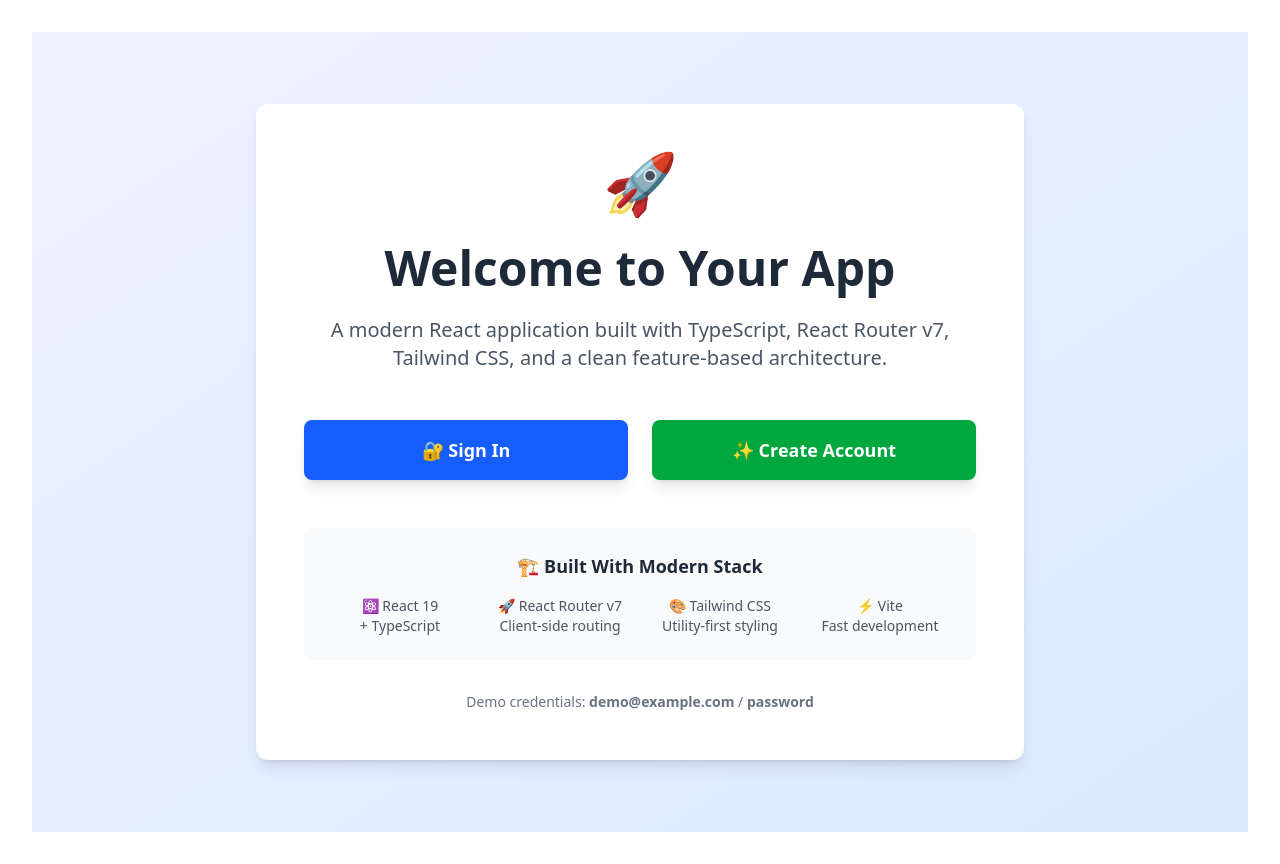
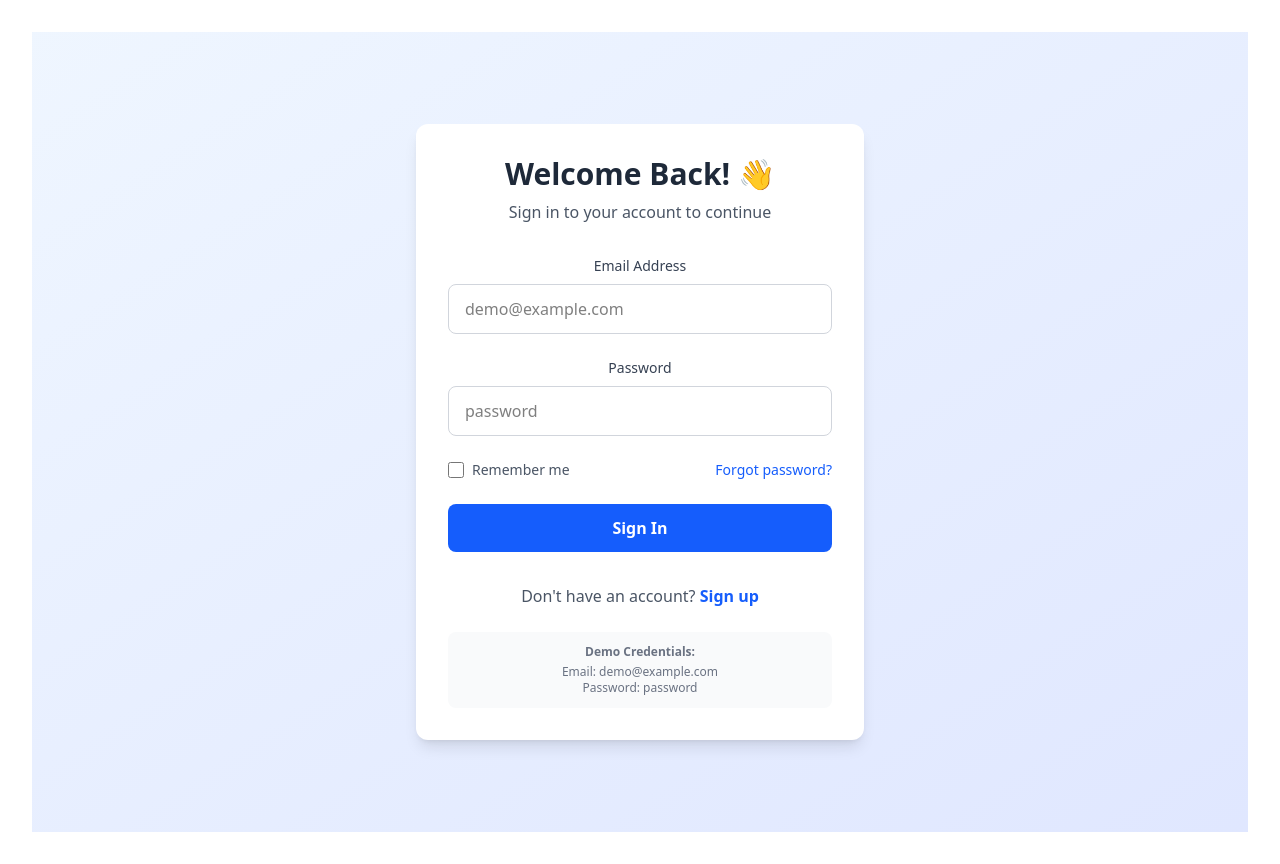
Before and after one commit to frosales14/joel-tesis, a React (Vite) app: page / in a window 1280 px wide. Built offline with nearby package versions, Linux system fonts and the light colour scheme.

Commit message:
remove landing page and change routes

```diff
--- a/src/App.tsx
+++ b/src/App.tsx
@@ -1,16 +1,20 @@
 import { Routes, Route } from 'react-router-dom'
 import { LoginPage, RegisterPage } from './features/auth'
-import { LandingPage, NotFound } from './shared'
+import { NotFound } from './shared'
 import './App.css'
 
 function App() {
   return (
     <div className="app">
       <Routes>
-        {/* Landing Page */}
-        <Route path="/" element={<LandingPage />} />
+        {/* Default route - Login */}
+        <Route path="/" element={<LoginPage />} />
 
         {/* Auth Routes */}
+        <Route path="/login" element={<LoginPage />} />
+        <Route path="/register" element={<RegisterPage />} />
+
+        {/* Legacy auth routes for compatibility */}
         <Route path="/auth/login" element={<LoginPage />} />
         <Route path="/auth/register" element={<RegisterPage />} />
 
--- a/src/features/auth/pages/Login.tsx
+++ b/src/features/auth/pages/Login.tsx
@@ -115,7 +115,7 @@ function Login() {
                     <div className="mt-8 text-center">
                         <p className="text-gray-600">
                             Don't have an account?{' '}
-                            <Link to="/auth/register" className="text-blue-600 hover:underline font-semibold">
+                            <Link to="/register" className="text-blue-600 hover:underline font-semibold">
                                 Sign up
                             </Link>
                         </p>
@@ -129,14 +129,7 @@ function Login() {
                         </div>
                     </div>
 
-                    <div className="mt-6 text-center">
-                        <Link
-                            to="/"
-                            className="text-gray-600 hover:text-gray-800 text-sm"
-                        >
-                            ← Back to Home
-                        </Link>
-                    </div>
+
                 </div>
             </div>
         </div>
--- a/src/features/auth/pages/Register.tsx
+++ b/src/features/auth/pages/Register.tsx
@@ -216,20 +216,13 @@ function Register() {
                     <div className="mt-8 text-center">
                         <p className="text-gray-600">
                             Already have an account?{' '}
-                            <Link to="/auth/login" className="text-green-600 hover:underline font-semibold">
+                            <Link to="/" className="text-green-600 hover:underline font-semibold">
                                 Sign in
                             </Link>
                         </p>
                     </div>
 
-                    <div className="mt-6 text-center">
-                        <Link
-                            to="/"
-                            className="text-gray-600 hover:text-gray-800 text-sm"
-                        >
-                            ← Back to Home
-                        </Link>
-                    </div>
+
                 </div>
             </div>
         </div>
--- a/src/shared/components/LandingPage.tsx
+++ /dev/null
@@ -1,70 +0,0 @@
-import { Link } from 'react-router-dom';
-
-function LandingPage() {
-    return (
-        <div className="min-h-screen bg-gradient-to-br from-indigo-50 to-blue-100 flex items-center justify-center p-8">
-            <div className="max-w-4xl mx-auto text-center">
-                <div className="bg-white rounded-xl shadow-lg p-12">
-                    <div className="text-6xl mb-8">🚀</div>
-
-                    <h1 className="text-5xl font-bold text-gray-800 mb-6">
-                        Welcome to Your App
-                    </h1>
-
-                    <p className="text-xl text-gray-600 mb-12 max-w-2xl mx-auto">
-                        A modern React application built with TypeScript, React Router v7,
-                        Tailwind CSS, and a clean feature-based architecture.
-                    </p>
-
-                    <div className="grid grid-cols-1 md:grid-cols-2 gap-6 max-w-2xl mx-auto">
-                        <Link
-                            to="/auth/login"
-                            className="bg-blue-600 text-white px-8 py-4 rounded-lg hover:bg-blue-700 transition-colors duration-200 font-semibold text-lg shadow-lg"
-                        >
-                            🔐 Sign In
-                        </Link>
-
-                        <Link
-                            to="/auth/register"
-                            className="bg-green-600 text-white px-8 py-4 rounded-lg hover:bg-green-700 transition-colors duration-200 font-semibold text-lg shadow-lg"
-                        >
-                            ✨ Create Account
-                        </Link>
-                    </div>
-
-                    <div className="mt-12 p-6 bg-gray-50 rounded-lg">
-                        <h3 className="text-lg font-semibold text-gray-800 mb-4">
-                            🏗️ Built With Modern Stack
-                        </h3>
-                        <div className="grid grid-cols-2 md:grid-cols-4 gap-4 text-sm text-gray-600">
-                            <div>
-                                <div className="font-medium">⚛️ React 19</div>
-                                <div>+ TypeScript</div>
-                            </div>
-                            <div>
-                                <div className="font-medium">🚀 React Router v7</div>
-                                <div>Client-side routing</div>
-                            </div>
-                            <div>
-                                <div className="font-medium">🎨 Tailwind CSS</div>
-                                <div>Utility-first styling</div>
-                            </div>
-                            <div>
-                                <div className="font-medium">⚡ Vite</div>
-                                <div>Fast development</div>
-                            </div>
-                        </div>
-                    </div>
-
-                    <div className="mt-8 text-sm text-gray-500">
-                        <p>
-                            Demo credentials: <strong>demo@example.com</strong> / <strong>password</strong>
-                        </p>
-                    </div>
-                </div>
-            </div>
-        </div>
-    );
-}
-
-export default LandingPage;
--- a/src/shared/constants/routes.ts
+++ b/src/shared/constants/routes.ts
@@ -1,6 +1,8 @@
 // Application routes constants
 export const ROUTES = {
-    HOME: '/',
+    LOGIN: '/',
+    REGISTER: '/register',
+    // Legacy routes for compatibility
     AUTH: {
         LOGIN: '/auth/login',
         REGISTER: '/auth/register',
@@ -9,7 +11,8 @@ export const ROUTES = {
 
 // Route labels for navigation
 export const ROUTE_LABELS = {
-    [ROUTES.HOME]: 'Home',
+    [ROUTES.LOGIN]: 'Sign In',
+    [ROUTES.REGISTER]: 'Sign Up',
     [ROUTES.AUTH.LOGIN]: 'Sign In',
     [ROUTES.AUTH.REGISTER]: 'Sign Up',
 } as const;
--- a/src/shared/index.ts
+++ b/src/shared/index.ts
@@ -1,6 +1,5 @@
 // Shared components
 export { default as NotFound } from './components/NotFound';
-export { default as LandingPage } from './components/LandingPage';
 
 // Shared types (when available)
 // export type { ApiResponse, User, BaseEntity } from './types';
```
